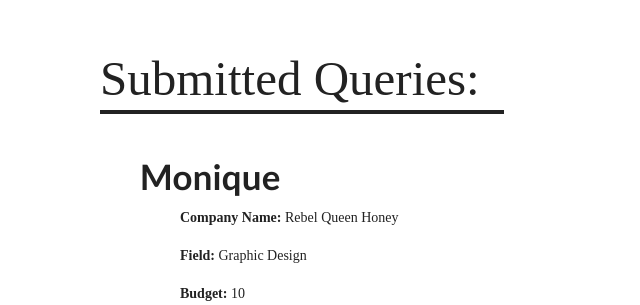
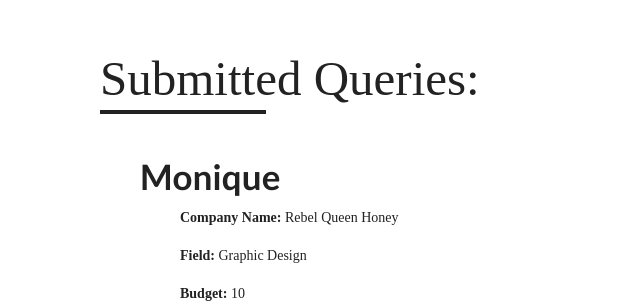
Before and after one commit to whodanyalahmed/orderManager, a Django app: page / in a window 1280 px wide. Shown: the part 163-468 px from the top of the page, without its empty margins (0-640 px from the left). Run offline with Django 3.2, Linux system fonts and the light colour scheme; data comes from the database, SQL or seed files in the repository.

Commit message:
HR width changed

```diff
--- a/contact/static/css/style.css
+++ b/contact/static/css/style.css
@@ -29,7 +29,7 @@ body{
 
 
 h1 > hr{
-    width:400px;
+    width:15%;
     border:2px solid #222;
     margin-bottom: 20px;
 }
```
